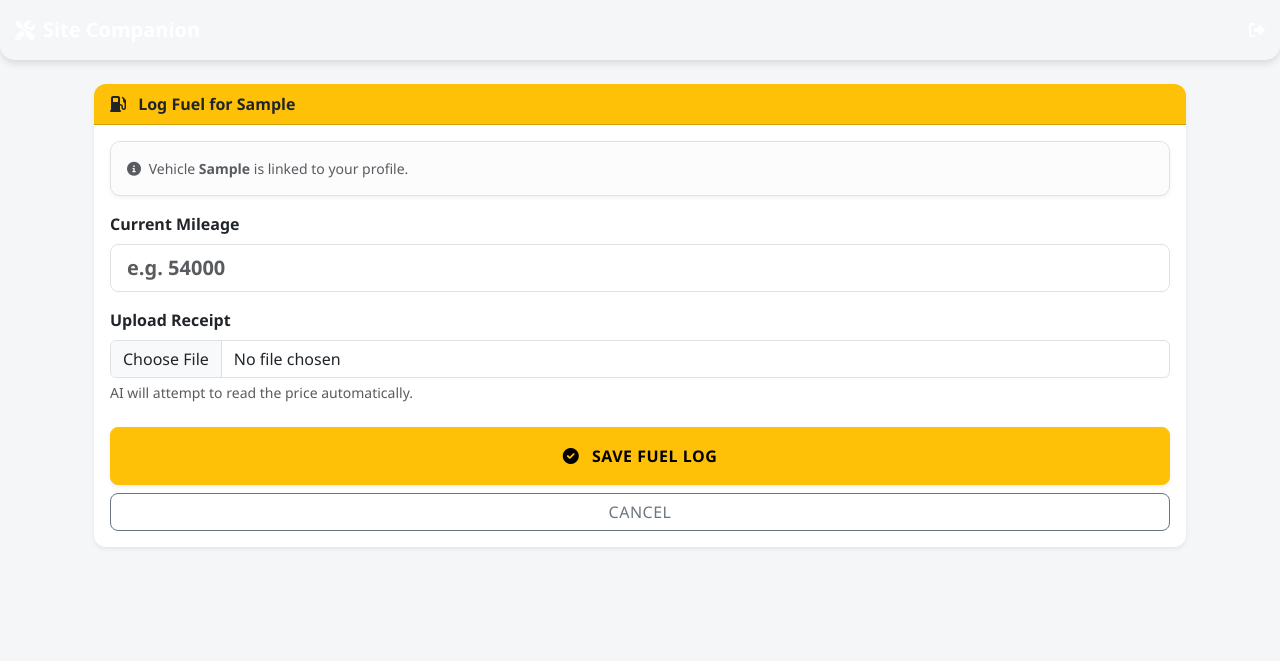
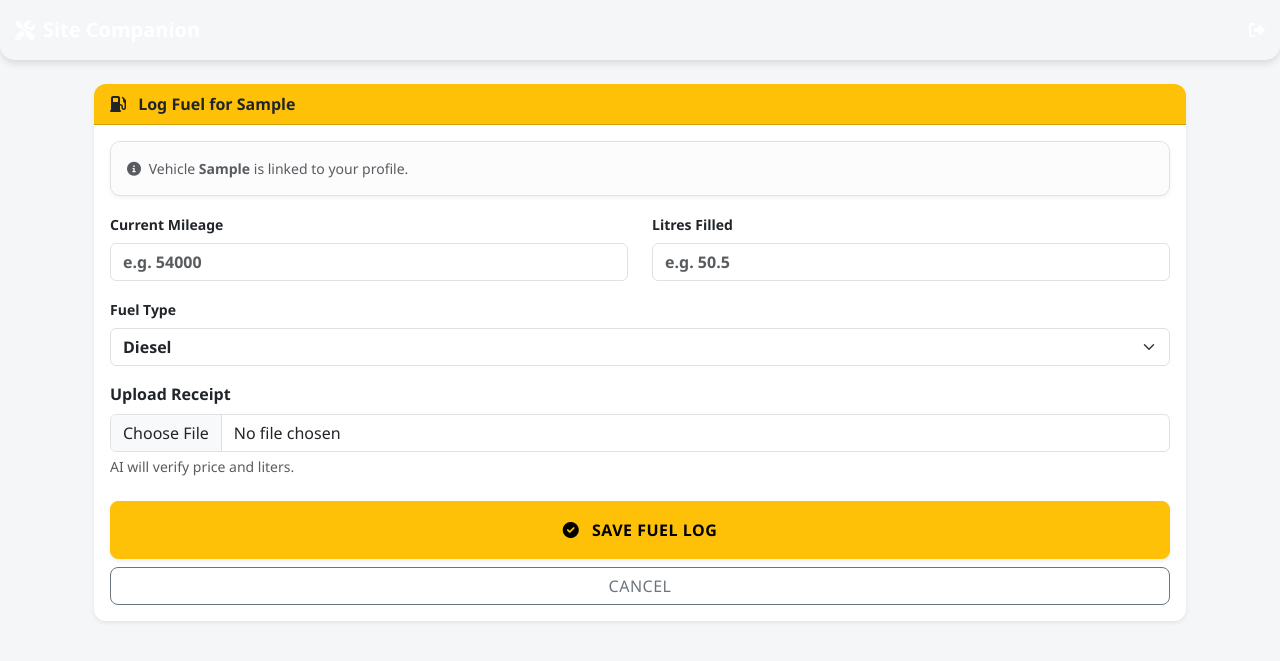
Before and after one commit to DruganGroup/DruganGroup-Website, a Flask app: page /site/log-fuel in a window 1280 px wide. Shown: the top 661 px of the page. Run offline with Flask 3, Linux system fonts and the light colour scheme; the visitor is signed in with stand-in values (Sample User, id 1); a database or web service that is not in the repository returns one stand-in record (values such as "Sample title"); some libraries are stand-ins or nearby versions.

Commit message:
fuel and ai update

```diff
--- a/routes/site_routes.py
+++ b/routes/site_routes.py
@@ -306,7 +306,7 @@ def update_job(job_id):
 @site_bp.route('/business-better')
 def advertise_page(): return render_template('public/advert-bb.html')
 
-# --- 7. LOG FUEL (Fixed Template & Added Mileage) ---
+# --- 7. LOG FUEL (Analytics Ready) ---
 @site_bp.route('/site/log-fuel', methods=['GET', 'POST'])
 def log_fuel():
     if not check_site_access(): return redirect(url_for('auth.login'))
@@ -328,7 +328,10 @@ def log_fuel():
     v_id, v_reg = vehicle
 
     if request.method == 'POST':
+        # Get Inputs
         mileage = request.form.get('mileage')
+        litres = request.form.get('litres')
+        fuel_type = request.form.get('fuel_type')
         file = request.files.get('receipt')
 
         if file and file.filename != '':
@@ -341,32 +344,33 @@ def log_fuel():
                 db_path = f"uploads/van_checks/{filename}"
 
                 cost = 0.0
-                desc = f"Fuel for {v_reg}. Mileage: {mileage}"
+                desc = f"{fuel_type} ({litres}L) for {v_reg}. Mileage: {mileage}"
 
-                # AI Scan (Safe Mode)
+                # AI Scan (Safe Mode - Just getting Cost for now)
                 if scan_receipt:
                     try:
                         scan = scan_receipt(full_path)
                         if scan['success']:
                             data = scan['data']
                             cost = float(data.get('total_cost', 0))
+                            # Future: We will update AI to override litres if it reads it clearly
                             if data.get('vendor'): desc += f" @ {data.get('vendor')}"
                             flash(f"✨ Receipt Scanned: £{cost}")
                     except Exception as ai_error:
                         print(f"AI Error: {ai_error}")
 
-                # A. Log the Maintenance Event
+                # A. Log the Maintenance Event (With new columns)
                 cur.execute("""
-                    INSERT INTO maintenance_logs (company_id, vehicle_id, date, type, description, cost, receipt_path)
-                    VALUES (%s, %s, CURRENT_DATE, 'Fuel', %s, %s, %s)
-                """, (comp_id, v_id, desc, cost, db_path))
+                    INSERT INTO maintenance_logs (company_id, vehicle_id, date, type, description, cost, receipt_path, litres, fuel_type)
+                    VALUES (%s, %s, CURRENT_DATE, 'Fuel', %s, %s, %s, %s, %s)
+                """, (comp_id, v_id, desc, cost, db_path, litres, fuel_type))
 
-                # B. Update Vehicle Mileage (Keep fleet records current)
+                # B. Update Vehicle Mileage (Crucial for MPG math)
                 if mileage:
                     cur.execute("UPDATE vehicles SET mileage = %s WHERE id = %s", (mileage, v_id))
 
                 conn.commit()
-                flash("✅ Fuel & Mileage Logged!")
+                flash("✅ Fuel, Litres & Mileage Logged!")
                 return redirect(url_for('site.site_dashboard'))
             except Exception as e:
                 conn.rollback(); flash(f"Error saving log: {e}")
--- a/templates/site/fuel_form.html
+++ b/templates/site/fuel_form.html
@@ -16,15 +16,36 @@
                     Vehicle <strong>{{ reg }}</strong> is linked to your profile.
                 </div>
 
+                <div class="row">
+                    <div class="col-6">
+                         <div class="mb-3">
+                            <label class="form-label fw-bold small">Current Mileage</label>
+                            <input type="number" name="mileage" class="form-control fw-bold" placeholder="e.g. 54000" required>
+                        </div>
+                    </div>
+                    <div class="col-6">
+                        <div class="mb-3">
+                            <label class="form-label fw-bold small">Litres Filled</label>
+                            <input type="number" step="0.01" name="litres" class="form-control fw-bold" placeholder="e.g. 50.5" required>
+                        </div>
+                    </div>
+                </div>
+
                 <div class="mb-3">
-                    <label class="form-label fw-bold">Current Mileage</label>
-                    <input type="number" name="mileage" class="form-control form-control-lg fw-bold" placeholder="e.g. 54000" required>
+                    <label class="form-label fw-bold small">Fuel Type</label>
+                    <select name="fuel_type" class="form-select fw-bold">
+                        <option value="Diesel" selected>Diesel</option>
+                        <option value="Petrol">Petrol / Unleaded</option>
+                        <option value="Premium Diesel">Premium Diesel</option>
+                        <option value="Premium Petrol">Premium Petrol</option>
+                        <option value="AdBlue">AdBlue</option>
+                    </select>
                 </div>
 
                 <div class="mb-4">
                     <label class="form-label fw-bold">Upload Receipt</label>
                     <input type="file" name="receipt" class="form-control" accept="image/*" capture="environment" required>
-                    <div class="form-text small text-muted">AI will attempt to read the price automatically.</div>
+                    <div class="form-text small text-muted">AI will verify price and liters.</div>
                 </div>
 
                 <button type="submit" class="btn btn-warning w-100 fw-bold py-3 shadow-sm">
```
Also changed, not shown: services/ai_assistant.py (+12 -3 lines).
